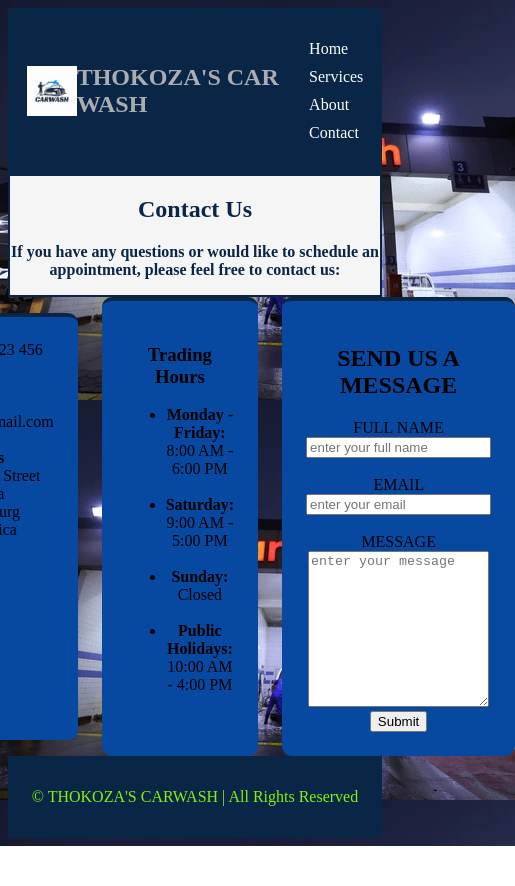
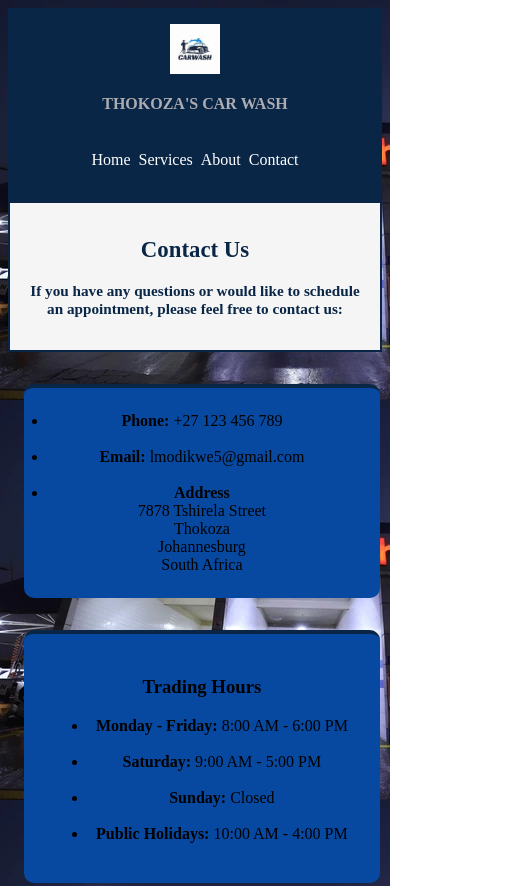
Before and after one commit to analystmodikwe/WEBSITE-PROJECT, a plain HTML site: page contact.html in a window 390 px wide. Shown: the top 886 px of the page, 515 px wide, since content can reach past the window. Before the commit the page ends 846 px from the top, so only its background shows below. Drawn offline with Linux system fonts and the light colour scheme.

Commit message:
changed the media queries for all pages so that they can fit in every device

```diff
--- a/about.css
+++ b/about.css
@@ -62,10 +62,64 @@
 
 /* ---------------------------------------------media queries */
 
-/* the navigation links will show horizontal on large screen and vertical on smaller devices */
-@media (min-width: 768px){
+/* adjust the size of everything if the screen is 768px or less */
+@media(max-width: 768px){
+  /* Navbar stacks vertically */
+  .navbar {
+    flex-direction: column;
+    align-items: center;
+    gap: 0.5rem;
+    padding: 1rem;
+    text-align: center;
+  }
+
+  .car-wash-name {
+    font-size: 1rem;
+  }
+
+  /* Nav links wrap horizontally */
   .nav-links {
     flex-direction: row;
-    gap: 15px
+    flex-wrap: wrap;
+    justify-content: center;
+    gap: 8px;
   }
+
+  /* Main content padding */
+  .main {
+    padding: 1rem;
+  }
+
+  /* About sections: add padding and readable font */
+  .about,
+  .mission-vision {
+    padding: 1rem;
+    font-size: 0.95rem;
+  }
+
+  .about h2,
+  .mission-vision h2,
+  .team-section h2 {
+    font-size: 1.2rem;
+    margin-bottom: 0.5rem;
+  }
+
+  /* Team cards: stack vertically on mobile */
+  .team.container {
+    display: flex;
+    flex-direction: column;
+    align-items: center;
+    gap: 1rem;
+    padding: 1rem;
+  }
+
+  .team-member {
+    width: 100%;
+    max-width: 400px;
+    background-color: rgba(255,255,255,0.1);
+    border-radius: 8px;
+    padding: 1rem;
+    text-align: center;
+  }
+
 }
--- a/contact.css
+++ b/contact.css
@@ -130,10 +130,85 @@
 
 /*---------------------------- media queries----------------- */
 
-/* the navigation links will show horizontal on large screen and vertical on smaller devices */
-@media (min-width: 768px){
+
+
+/* adjust the size of everything if the screen is 768px or less */
+@media(max-width: 768px){
   .nav-links {
     flex-direction: row;
-    gap: 15px
+    gap: 15px;
+  }
+
+  /* Contact boxes side by side on tablet */
+  .contact-section {
+    flex-wrap: wrap;
+    align-items: flex-start;
   }
 }
+
+/* --- MOBILE (max 767px) --- */
+@media (max-width: 767px) {
+
+  /* Navbar stacks vertically */
+  .navbar {
+    flex-direction: column;
+    align-items: center;
+    gap: 0.5rem;
+    padding: 1rem;
+    text-align: center;
+  }
+
+  .car-wash-name {
+    font-size: 1rem;
+  }
+
+  /* Nav links wrap and center */
+  .nav-links {
+    flex-direction: row;
+    flex-wrap: wrap;
+    justify-content: center;
+    gap: 8px;
+  }
+
+  /* Contact header area */
+  .contact-us-area {
+    padding: 1rem;
+    font-size: 0.95rem;
+  }
+
+  /* Stack all contact boxes vertically */
+  .contact-section {
+    flex-direction: column;
+    align-items: center;
+    gap: 1rem;
+    padding: 1rem;
+  }
+
+  /* Make contact boxes full width on mobile */
+  .contact-info,
+  .trading-info,
+  .contact-form {
+    width: 90%;
+    max-width: 400px;
+  }
+
+  /* Form inputs: full width */
+  .contact-form input,
+  .contact-form textarea {
+    width: 100%;
+    box-sizing: border-box;
+  }
+
+  /* Submit button: full width */
+  .btn {
+    width: 100%;
+    padding: 0.8rem;
+    margin-top: 0.5rem;
+  }
+
+  /* Footer on mobile */
+  .footer {
+    padding: 1rem;
+    font-size: 0.85rem;
+  }
+}
--- a/index.css
+++ b/index.css
@@ -100,10 +100,51 @@
 
 /* media queries */
 
-/* the navigation links will show horizontal on large screen and vertical on smaller devices */
-@media (min-width: 768px){
+
+/* adjust the size of everything if the screen is 768px or less */
+@media(max-width: 768px){
+  /* Navbar: stack items, center them */
+  .navbar {
+    flex-direction: column;
+    /* align-items: center; */
+    gap: 0.5rem;
+    padding: 1rem;
+    text-align: center;
+  }
+
+  /* Shrink the title on small screens */
+  .car-wash-name {
+    font-size: 1rem;
+  }
+
+  /* Nav links: wrap and center vertically */
   .nav-links {
-    flex-direction: row;
-    gap: 15px
+    flex-direction: column;
+    flex-wrap: wrap;
+    justify-content: center;
+    gap: 8px;
+  }
+
+  /* Hero: reduce padding so content fits */
+  .hero-content {
+    padding: 1rem;
+    margin: 1rem;
+    max-height: none;
+  }
+
+  .hero-content h2 {
+    font-size: 1.2rem;
+  }
+
+  .hero-content p {
+    font-size: 0.9rem;
+  }
+
+  /* Button: full width on mobile */
+  .btn {
+    display: block;
+    width: 100%;
+    text-align: center;
+    padding: 0.8rem;
   }
 }
--- a/services.css
+++ b/services.css
@@ -184,10 +184,63 @@
 
 /* ----------------------------------------------------       MEDIA QUERIES  */
 
-/* the navigation links will show horizontal on large screen and vertical on smaller devices */
-@media (min-width: 768px){
-  .nav-links {
-    flex-direction: row;
-    gap: 15px
+/* adjust the size of everything if the screen is 768px or less */
+@media(max-width: 768px){
+  .navbar{
+    flex-direction: column;
+    align-items: center;
+    gap: 0.5rem;
+    padding: 1rem;
+    text-align: center;
+  }
+
+/* change the font size of the car wash name */
+  .car-wash-name {
+    font-size: 1rem
+  }
+
+  .nav-links{
+    flex-direction: column;
+    align-items: center;
+    gap: 0,5rem;
+    padding: 1rem;
+    text-align: center;
+  }
+
+  .intro{
+    padding: 1rem;
+  }
+
+  .intro h1 {
+    font-size: 1.3rem;
   }
 }
+
+/* Vehicle row wrap and center */
+  .vehicle-row {
+    flex-wrap: wrap;
+    gap: 0.5rem;
+    justify-content: center;
+  }
+
+  .vehicle-box {
+    padding: 0.6rem 1rem;
+    font-size: 0.9rem;
+  }
+
+  /* Service cards stack into 2 columns on mobile */
+  .cards-row {
+    flex-wrap: wrap;
+    gap: 1rem;
+    justify-content: center;
+  }
+
+  /* Cards take up half the screen on mobile */
+  .card {
+    width: calc(50% - 1rem);
+    min-width: 140px;
+  }
+
+  .services-section {
+    padding: 1rem;
+  }
```
